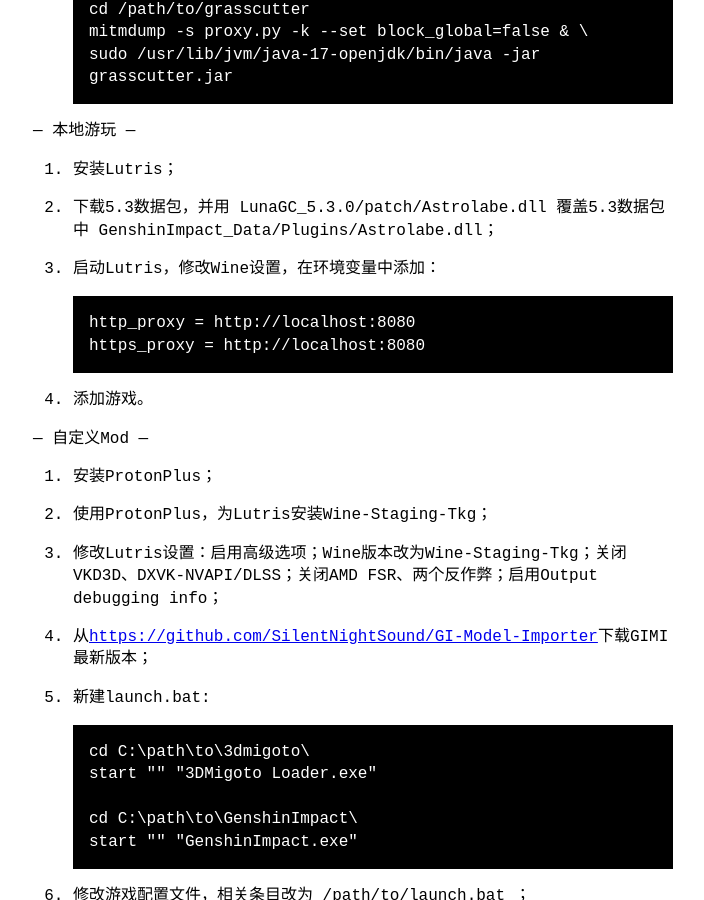
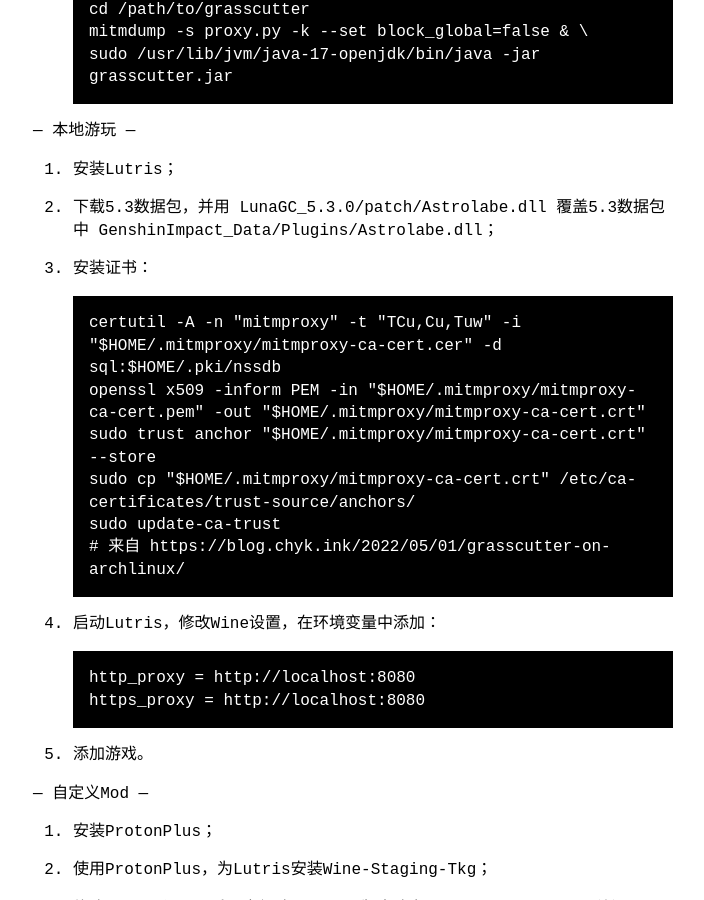
Before and after one commit to szxzip/szxzip.org, a Jekyll site: the page built from _posts/2025-05-09-grasscutter.md, in a window 1280 px wide and 900 px high, scrolled down 644 px. Shown: the whole window, without its empty margins (287-991 px from the left). Built offline with Jekyll 4.4.1, drawn with Linux system fonts in a browser that asks for light colours.

Commit message:
Initial commit

````diff
--- a/_posts/2025-05-09-grasscutter.md
+++ b/_posts/2025-05-09-grasscutter.md
@@ -32,13 +32,23 @@ title: Genshin Impact v5.3 Grasscutter & 3dmigoto
 
 2. 下载5.3数据包，并用 LunaGC_5.3.0/patch/Astrolabe.dll 覆盖5.3数据包中 GenshinImpact_Data/Plugins/Astrolabe.dll；
 
-3. 启动Lutris，修改Wine设置，在环境变量中添加：
+3. 安装证书：
+   ```
+   certutil -A -n "mitmproxy" -t "TCu,Cu,Tuw" -i "$HOME/.mitmproxy/mitmproxy-ca-cert.cer" -d sql:$HOME/.pki/nssdb
+   openssl x509 -inform PEM -in "$HOME/.mitmproxy/mitmproxy-ca-cert.pem" -out "$HOME/.mitmproxy/mitmproxy-ca-cert.crt"
+   sudo trust anchor "$HOME/.mitmproxy/mitmproxy-ca-cert.crt" --store
+   sudo cp "$HOME/.mitmproxy/mitmproxy-ca-cert.crt" /etc/ca-certificates/trust-source/anchors/
+   sudo update-ca-trust
+   # 来自 https://blog.chyk.ink/2022/05/01/grasscutter-on-archlinux/
+   ```
+
+4. 启动Lutris，修改Wine设置，在环境变量中添加：
    ```
    http_proxy = http://localhost:8080
    https_proxy = http://localhost:8080
    ```
 
-4. 添加游戏。
+5. 添加游戏。
 
 --- 自定义Mod ---
 
````
